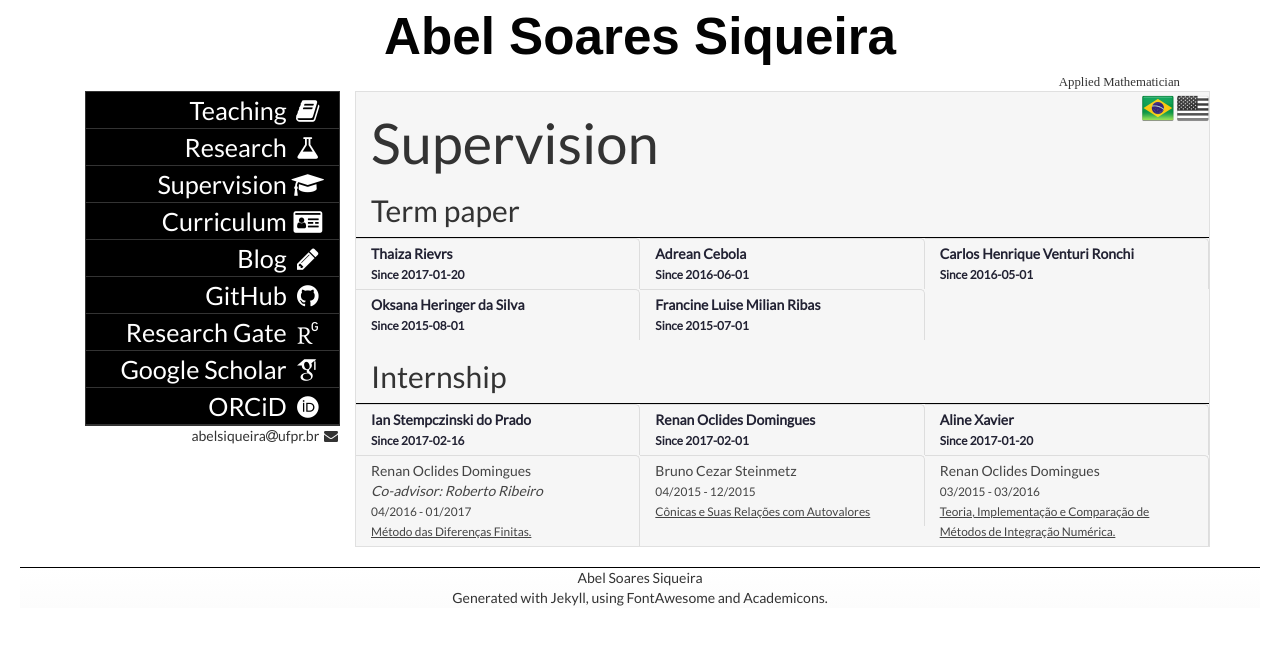
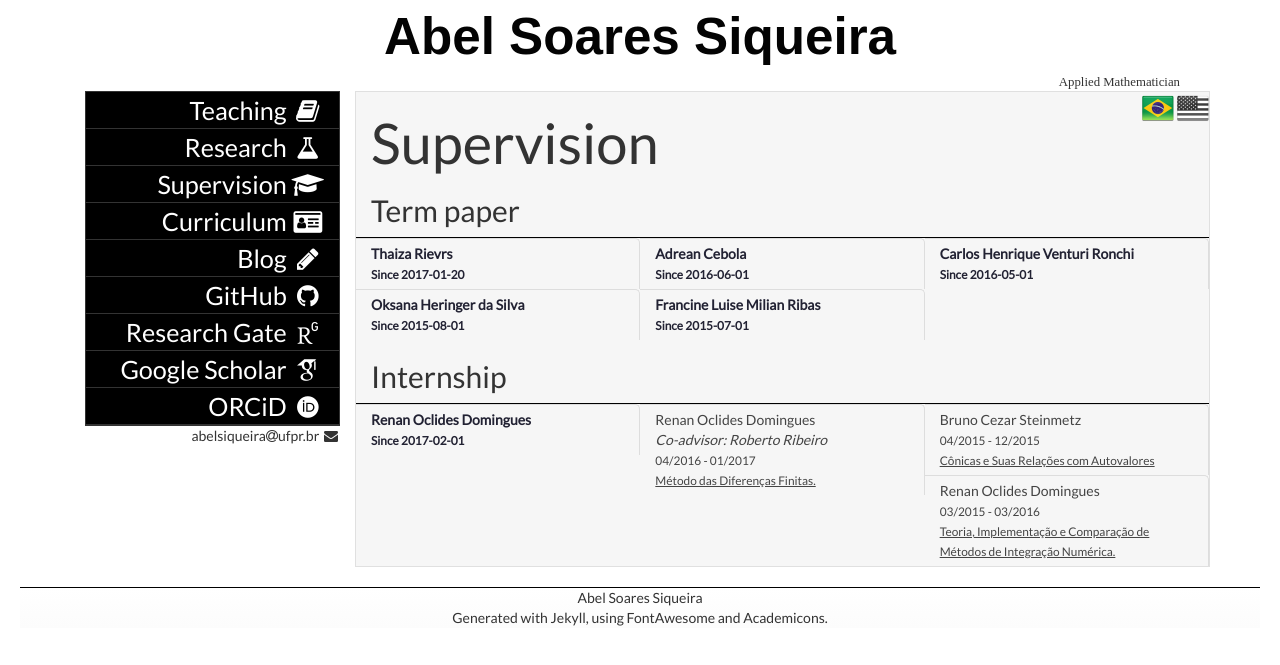
Before and after one commit to abelsiqueira/abelsiqueira.github.io-old, a Jekyll site: the page built from supervision.en.md, in a window 1280 px wide. Shown: the top 665 px of the page. Built offline with Jekyll 4.4.1, drawn with Linux system fonts in a browser that asks for light colours; some web fonts are replaced.

Commit message:
Remove students

```diff
--- a/_data/supervision.yml
+++ b/_data/supervision.yml
@@ -79,12 +79,3 @@
   theme: Branch and Bound
   start: 2017-01-20
   type: tcc
-
-- name: Aline Xavier
-  theme: Perfil de Desempenho
-  start: 2017-01-20
-  type: intern
-
-- name: Ian Stempczinski do Prado
-  start: 2017-02-16
-  type: intern
```
